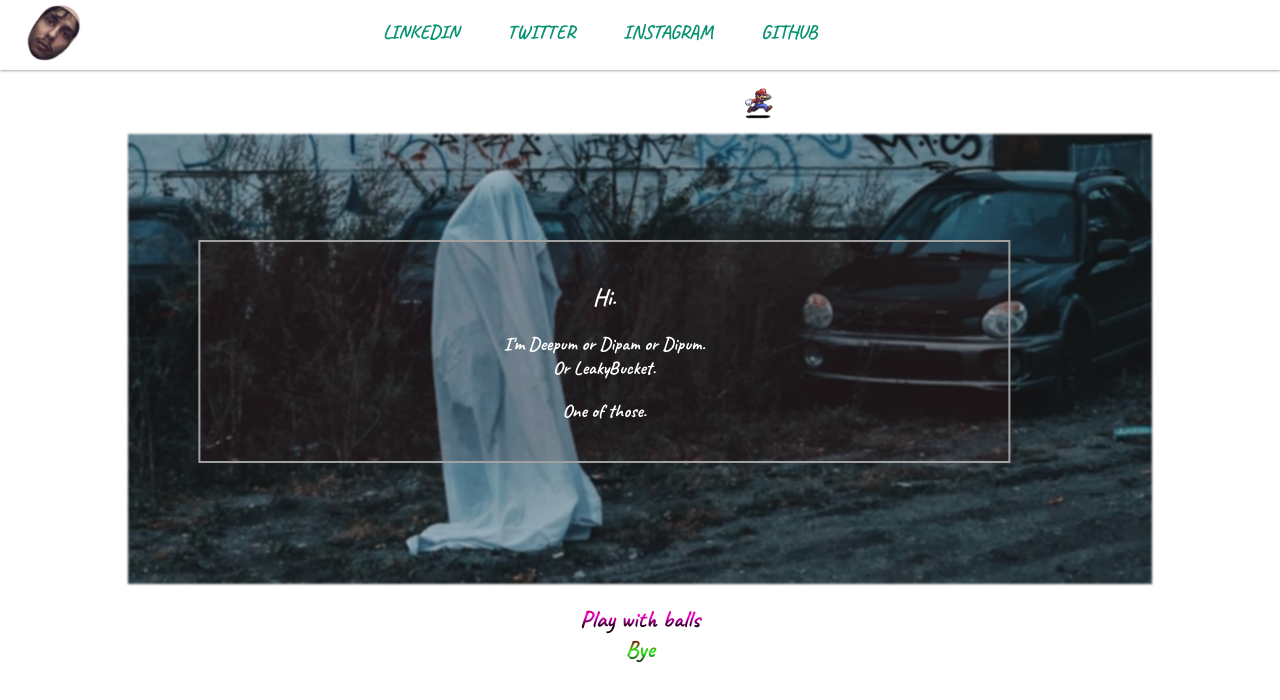
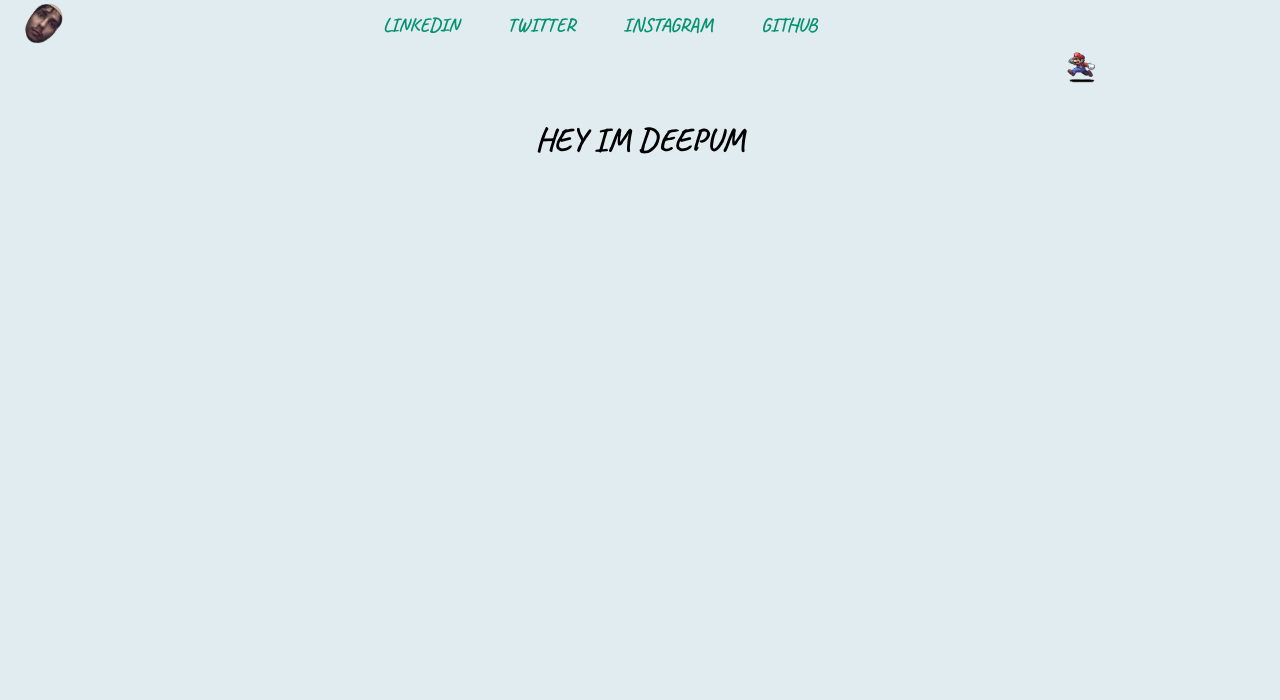
Before and after one commit to Dipam1/dipampoudel, a React (Create React App) app: page / in a window 1280 px wide. Shown: the top 700 px of the page. Built offline with nearby package versions, Linux system fonts and the light colour scheme.

Commit message:
changed the layout a lil

```diff
--- a/src/App.js
+++ b/src/App.js
@@ -1,5 +1,5 @@
 import Navbar from "./Components/Navbar/Navbar";
-import FrontPageTopCard from "./Components/FrontPageTopCard/FrontPageTopCard";
+import FrontPage from "./Components/FrontPage/FrontPage";
 import TicTacToe from "./Components/TicTacToe/TicTacToe";
 import BouncyBall from "./Pages/BouncyBall/BonucyBall";
 import { BrowserRouter, Switch, Route } from "react-router-dom";
@@ -11,7 +11,7 @@ function App() {
         <Navbar />
         <Switch>
           <Route exact path="/">
-            <FrontPageTopCard />
+            <FrontPage />
           </Route>
           <Route exact path="/tictactoe">
             <TicTacToe />
--- /dev/null
+++ b/src/Components/FrontPage/FrontPage.css
@@ -0,0 +1,44 @@
+
+.mario-marquee-path {
+  margin-top: -1rem;
+  position: relative;
+  overflow: hidden;
+  width: 100%;
+  height: 4rem;
+}
+
+.mario-running {
+  position: absolute;
+  left: 0;
+  display: block;
+  top: 0;
+  transition: all 10s;
+  animation: mario-ani 10s infinite;
+}
+
+.mario-running img {
+  height: 4rem;
+  width: auto;
+}
+
+@keyframes mario-ani {
+  0% {
+    left: 0;
+  }
+  49% {
+    -webkit-transform: scaleX(1);
+    transform: scaleX(1);
+  }
+  50% {
+    left: 90%;
+    -webkit-transform: scaleX(-1);
+    transform: scaleX(-1);
+  }
+  99% {
+    -webkit-transform: scaleX(-1);
+    transform: scaleX(-1);
+  }
+  100% {
+    left: 0;
+  }
+}
--- /dev/null
+++ b/src/Components/FrontPage/FrontPage.jsx
@@ -0,0 +1,25 @@
+import React from "react";
+import "./FrontPage.css";
+import mario from "../../Images/mario-run.gif";
+// import { NavLink } from "react-router-dom";
+
+function FrontPage() {
+  return (
+    <div>
+      <div className="mario-marquee-path">
+        <a
+          href="https://www.youtube.com/watch?v=dQw4w9WgXcQ&ab_channel=RickAstleyVEVO"
+          target="_blank"
+          rel="noreferrer"
+        >
+          <div className="mario-running">
+            <img src={mario} alt="mario" />
+          </div>
+        </a>
+      </div>
+        <h1 style={{textAlign:"center"}}>HEY IM DEEPUM</h1>
+    </div>
+  );
+}
+
+export default FrontPage;
--- a/src/Components/FrontPageTopCard/FrontPageTopCard.css
+++ /dev/null
@@ -1,95 +0,0 @@
-.meme {
-  background: -webkit-linear-gradient(
-    rgb(134, 0, 0),
-    rgb(255, 0, 212),
-    rgb(0, 0, 0),
-    rgb(134, 0, 0),
-    rgb(51, 245, 33),
-    rgb(0, 0, 0)
-  );
-  background-clip: text;
-  -webkit-text-fill-color: transparent;
-  text-align: center;
-}
-
-.front-page-top-card-body {
-  width: 80%;
-  height: 450px;
-  margin: auto;
-  background-image: url("../../Images/ghost-image.jpeg");
-  background-size: cover;
-  overflow: hidden;
-  filter: blur(1px);
-  -webkit-filter: blur(1px);
-}
-
-.mario-marquee-path {
-  margin: 0;
-  position: relative;
-  overflow: hidden;
-  width: 100%;
-  height: 4rem;
-}
-
-.mario-running {
-  position: absolute;
-  left: 0;
-  display: block;
-  top: 0;
-  transition: all 30s;
-  animation: mario-ani 30s infinite;
-}
-
-.mario-running img {
-  height: 4rem;
-  width: auto;
-}
-
-@keyframes mario-ani {
-  0% {
-    left: 0;
-  }
-  49% {
-    -webkit-transform: scaleX(1);
-    transform: scaleX(1);
-  }
-  50% {
-    left: 90%;
-    -webkit-transform: scaleX(-1);
-    transform: scaleX(-1);
-  }
-  99% {
-    -webkit-transform: scaleX(-1);
-    transform: scaleX(-1);
-  }
-  100% {
-    left: 0;
-  }
-}
-
-.front-page-top-card-body:hover {
-  filter: blur(4px);
-  -webkit-filter: blur(4px);
-}
-
-@media screen and (max-width: 517px) {
-  .front-page-top-card-body {
-    background-image: url("../../Images/ghost-image-small.jpeg");
-  }
-}
-
-.front-page-top-card-body-header {
-  background-color: rgb(0, 0, 0); /* Fallback color */
-  background-color: rgba(82, 27, 27, 0.144); /* Black w/opacity/see-through */
-  color: white;
-  font-weight: bolder;
-  border: 2px solid #a1a1a1;
-  position: absolute;
-  top: 60%;
-  left: 50%;
-  transform: translate(-34.5vw, -30vh);
-  z-index: 2;
-  width: 60%;
-  padding: 20px;
-  text-align: center;
-}
--- a/src/Components/FrontPageTopCard/FrontPageTopCard.jsx
+++ /dev/null
@@ -1,37 +0,0 @@
-import React from "react";
-import "./FrontPageTopCard.css";
-import mario from "../../Images/mario-run.gif";
-import {NavLink} from 'react-router-dom'
-
-function FrontPageTopCard() {
-  return (
-    <div>
-      <div className="mario-marquee-path">
-        <a
-          href="https://www.youtube.com/watch?v=dQw4w9WgXcQ&ab_channel=RickAstleyVEVO"
-          target="_blank"
-          rel="noreferrer"
-        >
-          <div className="mario-running">
-            <img src={mario} alt="mario" />
-          </div>
-        </a>
-      </div>
-      <div className="front-page-top-card-body"></div>
-      <div className="front-page-top-card-body-header">
-        <h2>Hi.</h2>
-        <h3>
-          I'm Deepum or Dipam or Dipum. <br /> Or LeakyBucket.
-        </h3>
-        <h3>One of those.</h3>
-      </div>
-      <h2 className="meme">
-        <NavLink to="/bounce-that-bitch">Play with balls</NavLink>
-        <br />
-        Bye <br></br>
-      </h2>
-    </div>
-  );
-}
-
-export default FrontPageTopCard;
--- a/src/Components/Navbar/Navbar.css
+++ b/src/Components/Navbar/Navbar.css
@@ -1,7 +1,5 @@
 .navbar {
-  height: 70px;
-  background: rgb(255, 255, 255);
-  box-shadow: rgba(0, 0, 0, 0.12) 0px 1px 3px, rgba(0, 0, 0, 0.24) 0px 1px 2px;
+  height: 50px;
   display: flex;
   justify-content: space-between;
 }
@@ -12,7 +10,7 @@
   animation-duration: 5000ms;
   animation-iteration-count: infinite;
   animation-timing-function: linear;
-  height: 70px;
+  height: 50px;
   width: auto;
   margin-left: 1rem;
   z-index: 99;
@@ -45,7 +43,7 @@
 .navlinks {
   display: flex;
   flex-direction: row;
-  margin-top: 20px;
+  margin-top: 13px;
   margin-right: 2rem;
   position: static;
  }
@@ -61,13 +59,14 @@
 
 .navlinks a:hover {
   color: rgb(0, 0, 0);
-  font-size: 1.21rem;
+  transform: scale(1.3);
+  transition: 0.3s;
 }
 
 @media only screen and (max-width: 900px) {
   .burger {
     z-index: 1000;
-    margin-top: 20px;
+    margin-top: 15px;
     margin-right: 50px;
      /* to remove blue on touch */
      -webkit-touch-callout: none;
@@ -88,9 +87,9 @@
   .bur1,
   .bur2,
   .bur3 {
-    width: 50px;
-    height: 5px;
-    margin-top: 5px;
+    width: 30px;
+    height: 3px;
+    margin-top: 3px;
     background-color: black;
   }
 
@@ -108,13 +107,14 @@
 
   .burger-clicked {
     margin: 0;
+    overflow: hidden;
     text-align: center;
     position: absolute;
     background: rgb(218, 204, 204);
     display: block;
     width: 100%;
     z-index: 100!important;
-    height: 100vh;
+    height: 100%;
     display: flex;
     flex-direction: column;
   }
@@ -129,7 +129,7 @@
 
   .skew1 {
     transition: 0.5s;
-    transform: rotate(-45deg) translate(-8px, 8px);
+    transform: rotate(-45deg) translate(-5px, 4px);
   }
 
   .skew2 {
--- a/src/index.css
+++ b/src/index.css
@@ -1,4 +1,5 @@
 body {
+  background: #e1ecf0;
   margin: 0;
   font-family: 'Caveat', cursive;
   -webkit-font-smoothing: antialiased;
```
Also changed, not shown: 1 other file (tests, documents, lock files or other folders).
